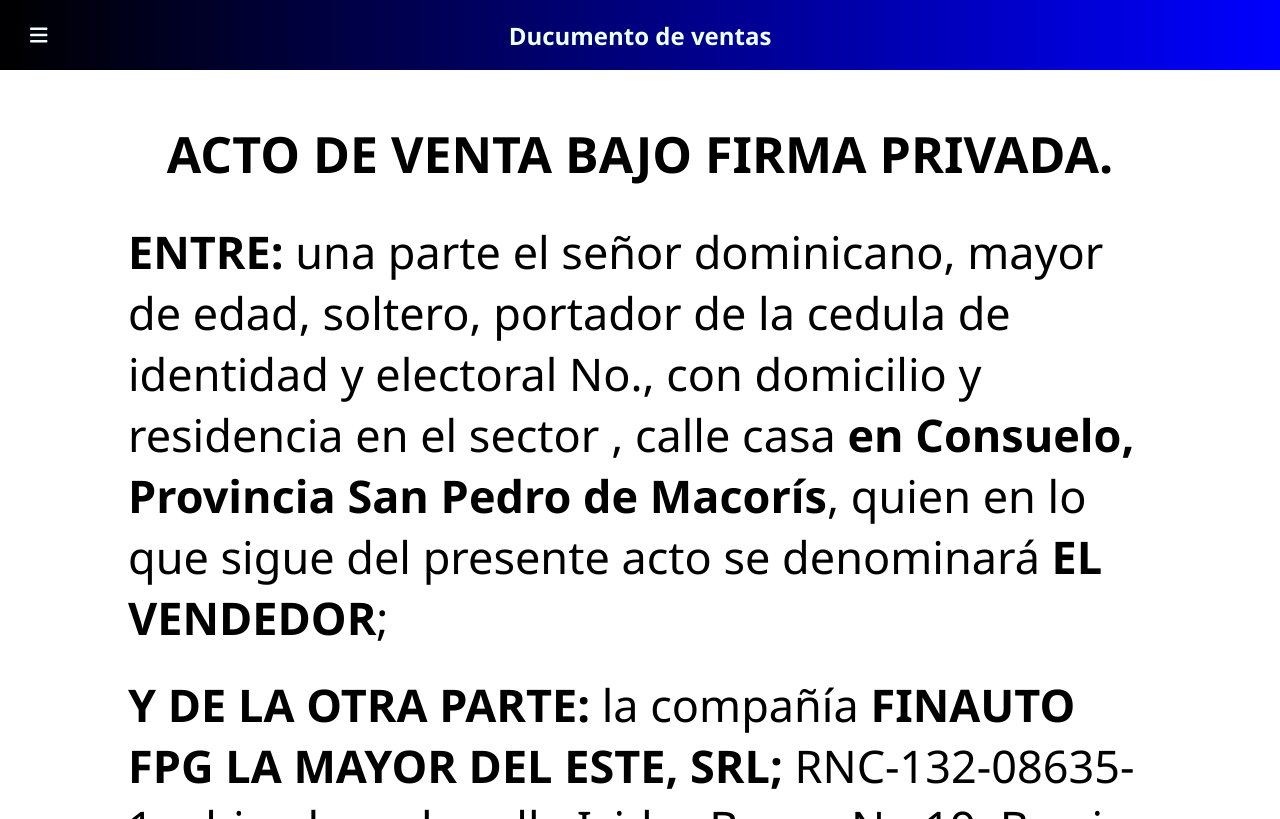
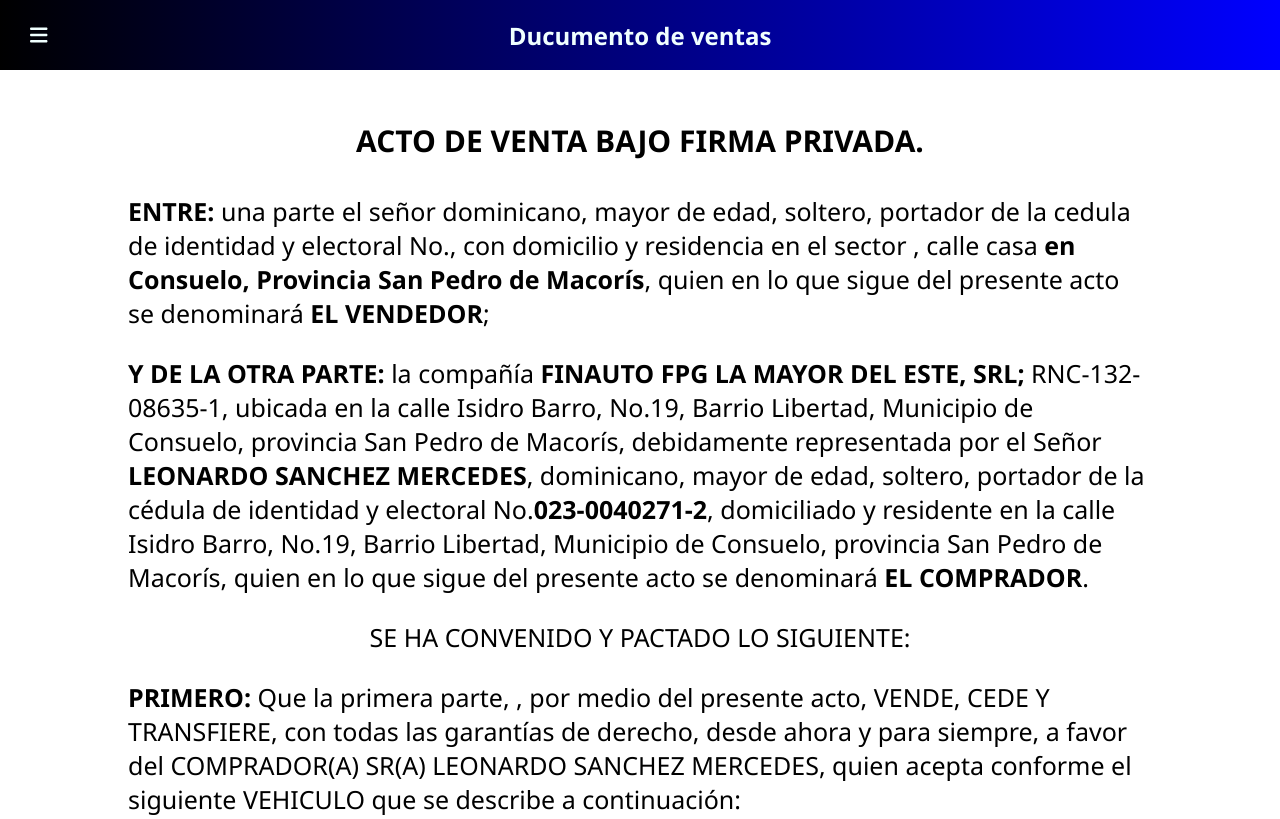
Before and after one commit to rokola18/Delear-App, a React app: page /despacho in a window 1280 px wide. Shown: the top 819 px of the page. Built offline with nearby package versions, Linux system fonts and the light colour scheme.

Commit message:
de nuevo

```diff
--- a/src/frontent/css/body.css
+++ b/src/frontent/css/body.css
@@ -86,9 +86,9 @@
   }
 
   .acto{
-    font-size: 50px;
+    font-size: 30px;
   }
 
   .venta{
-    font-size: 45px;
+    font-size: 25px;
   }
```
